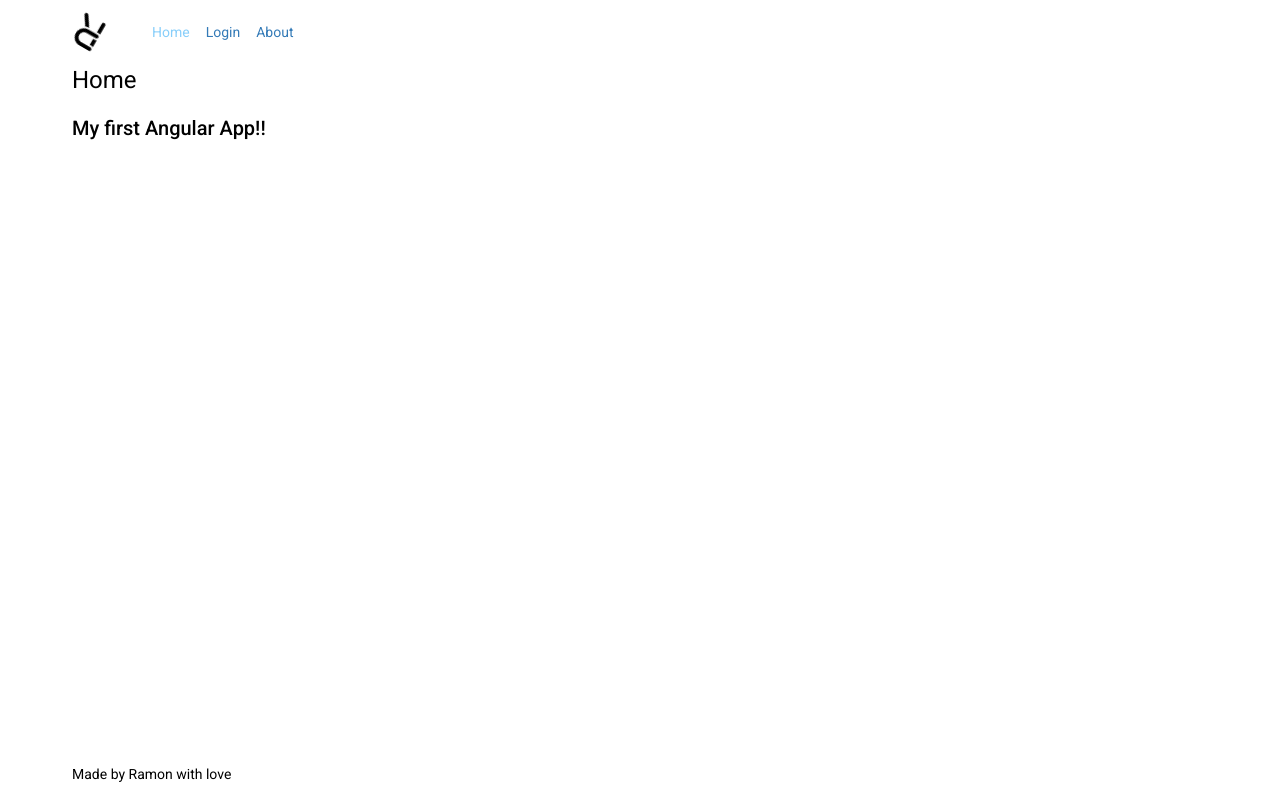
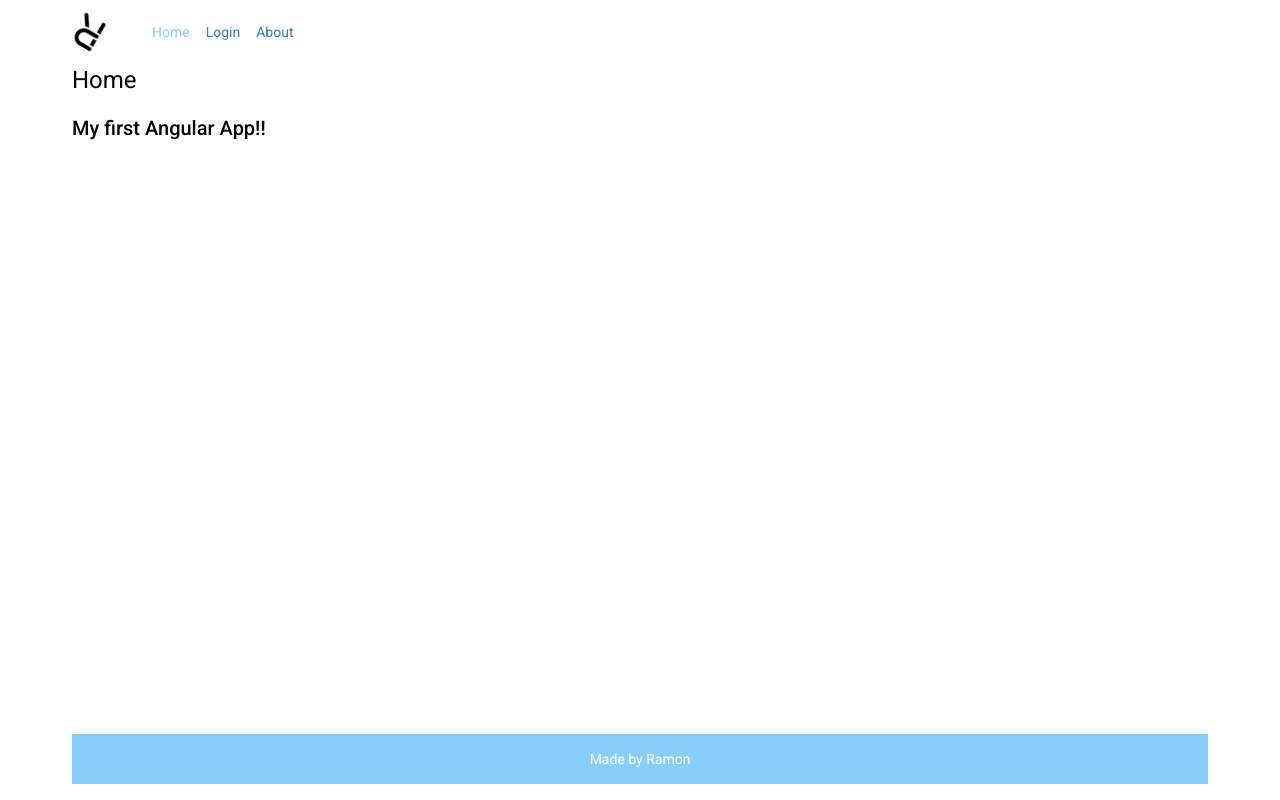
Before and after one commit to ramonrp/04-frameworks-angular-app, an Angular app: page /home in a window 1280 px wide. Built offline with nearby package versions, Linux system fonts and the light colour scheme.

Commit message:
add footer component

```diff
--- a/src/app/app.component.html
+++ b/src/app/app.component.html
@@ -3,5 +3,5 @@
   <main>
     <router-outlet></router-outlet>
   </main>
-  <footer>Made by Ramon with love</footer>
+  <app-footer></app-footer>
 </div>
--- a/src/app/app.module.ts
+++ b/src/app/app.module.ts
@@ -16,6 +16,7 @@
 import { ProfileComponent } from './profile/profile.component';
 import { HeaderComponent } from './header/header.component';
 import { RotateDirective } from './directives/rotate.directive';
+import { FooterComponent } from './footer/footer.component';
 
 @NgModule({
   declarations: [
@@ -31,6 +32,7 @@
     ProfileComponent,
     HeaderComponent,
     RotateDirective,
+    FooterComponent,
   ],
   imports: [
     BrowserModule,
--- /dev/null
+++ b/src/app/footer/footer.component.html
@@ -0,0 +1 @@
+<footer><p>Made by Ramon</p></footer>
--- /dev/null
+++ b/src/app/footer/footer.component.scss
@@ -0,0 +1,11 @@
+footer {
+  min-height: 50px;
+  display: grid;
+  place-items: center;
+  background-color: #87cefa;
+  color: white;
+}
+
+p {
+  margin: 0;
+}
--- /dev/null
+++ b/src/app/footer/footer.component.ts
@@ -0,0 +1,15 @@
+import { Component, OnInit } from '@angular/core';
+
+@Component({
+  selector: 'app-footer',
+  templateUrl: './footer.component.html',
+  styleUrls: ['./footer.component.scss']
+})
+export class FooterComponent implements OnInit {
+
+  constructor() { }
+
+  ngOnInit(): void {
+  }
+
+}
```
Also changed, not shown: 1 other file (tests, documents, lock files or other folders).
